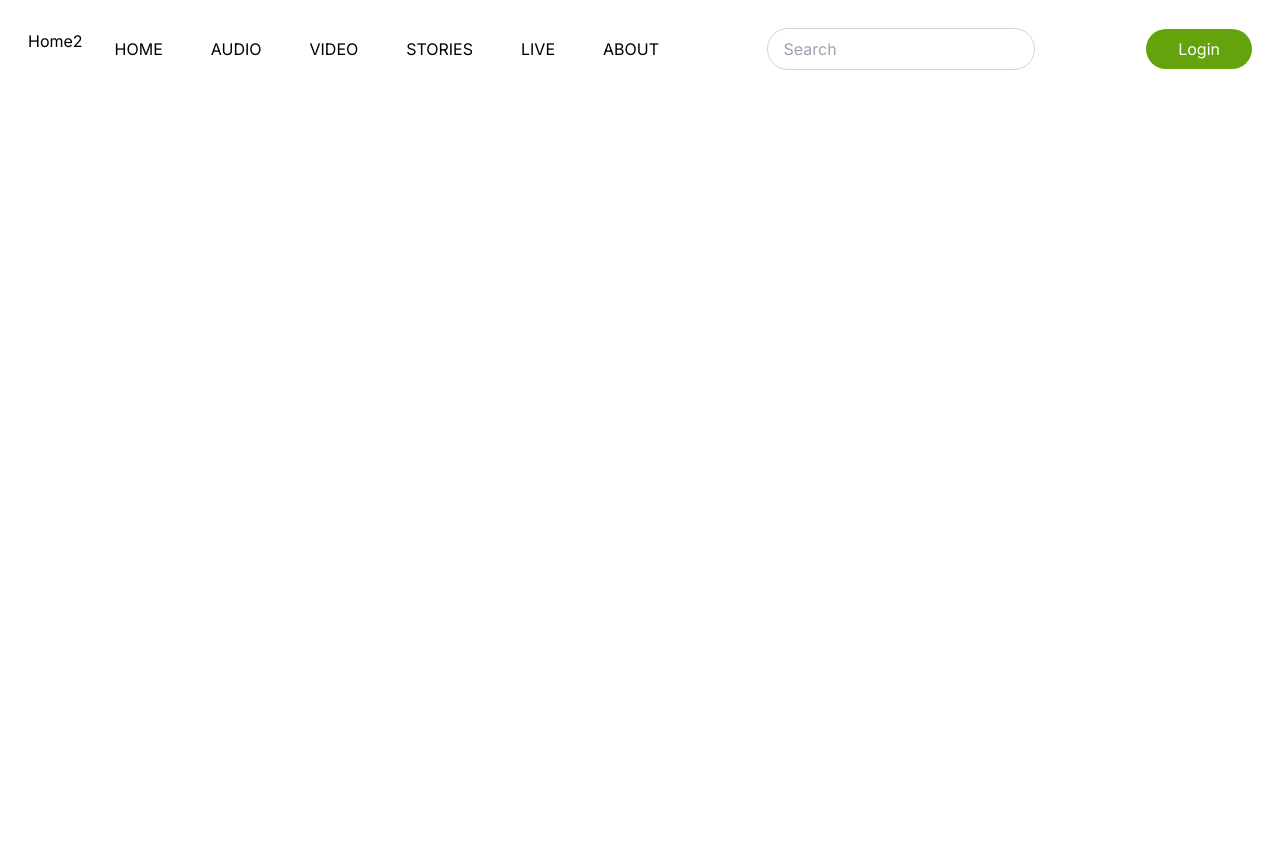
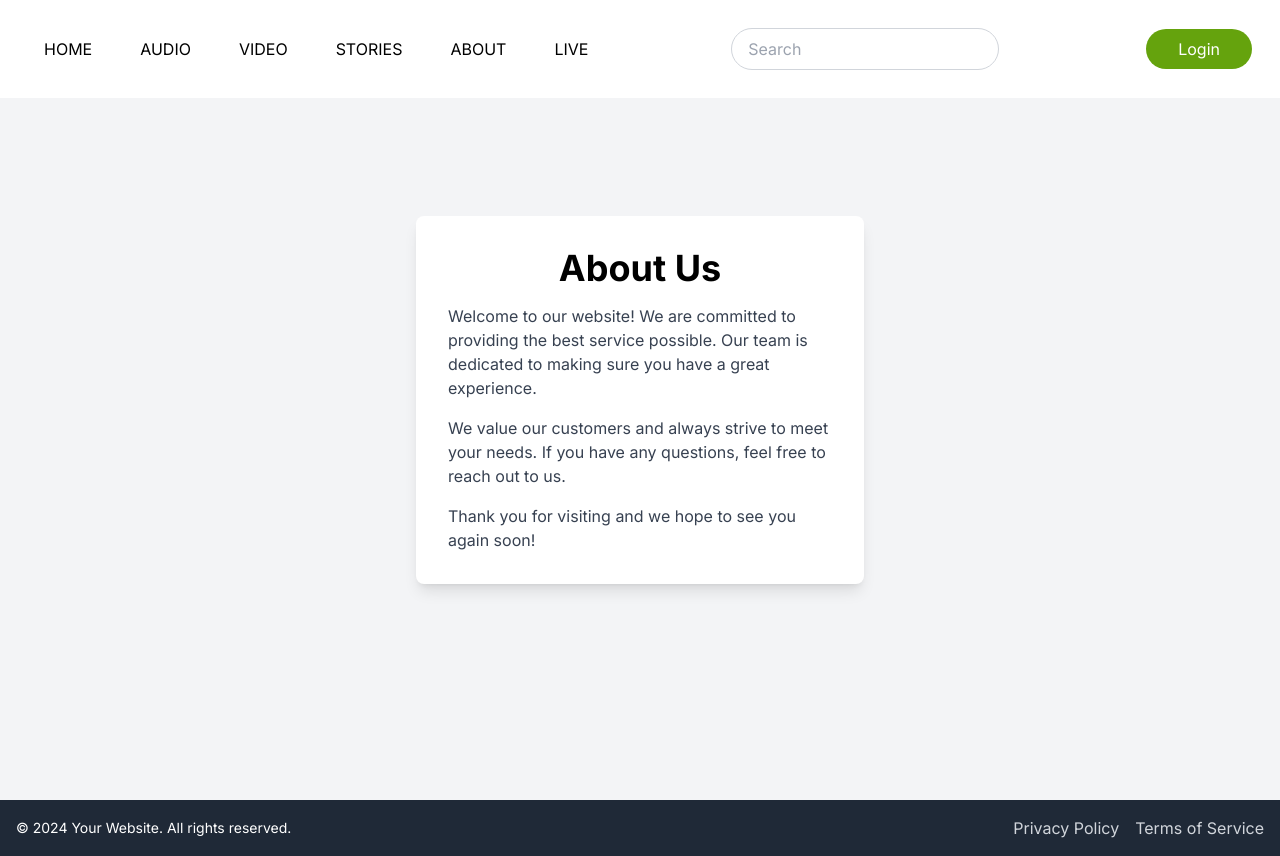
Before and after one commit to raasta-research-development/raasta-research, a Next.js app: page /about in a window 1280 px wide. Before the commit the page ends 800 px from the top, so only its background shows below. Built offline with nearby package versions, Linux system fonts and the light colour scheme.

Commit message:
linked somepages

```diff
--- a/src/components/HeroSection/index.jsx
+++ b/src/app/HeroSection/page.js
@@ -2,7 +2,7 @@ import React from 'react';
 
 function Herosection() {
   return (
-    <div className="mt-9">
+    <div className="mt-20"> {/* Adjust the margin as needed */}
       <div className="mt-7 bg-gray-500 p-4" style={{ height: '35.8rem' }}>
         News and daily updates
       </div>
--- a/src/app/about/page.js
+++ b/src/app/about/page.js
@@ -1,7 +1,26 @@
+// About.jsx
 import React from "react";
 
 function About() {
-  return <div>Aboutsfsf</div>;
+  return (
+    <div className="flex flex-col items-center justify-center min-h-screen bg-gray-100 p-4">
+      <div className="bg-white rounded-lg shadow-lg p-8 max-w-md w-full">
+        <h1 className="text-4xl font-bold mb-4 text-center">About Us</h1>
+        <p className="text-gray-700 mb-4">
+          Welcome to our website! We are committed to providing the best service
+          possible. Our team is dedicated to making sure you have a great
+          experience.
+        </p>
+        <p className="text-gray-700 mb-4">
+          We value our customers and always strive to meet your needs. If you
+          have any questions, feel free to reach out to us.
+        </p>
+        <p className="text-gray-700">
+          Thank you for visiting and we hope to see you again soon!
+        </p>
+      </div>
+    </div>
+  );
 }
 
 export default About;
--- a/src/app/layout.js
+++ b/src/app/layout.js
@@ -1,7 +1,7 @@
 import { Inter } from "next/font/google";
 import "./globals.css";
 import Navbar from "@/components/Navbar";
-
+import Footer from "@/components/Footer";
 const inter = Inter({ subsets: ["latin"] });
 
 export default function RootLayout({ children }) {
@@ -10,6 +10,7 @@ export default function RootLayout({ children }) {
       <body className={inter.className}>
         <Navbar />
         {children}
+        <Footer />
       </body>
     </html>
   );
--- a/src/app/page.js
+++ b/src/app/page.js
@@ -1,5 +1,5 @@
 import Footer from "@/components/Footer";
-import Herosection from "../components/HeroSection";
+import Herosection from "./HeroSection/page";
 
 export default function Home() {
   return (
--- a/src/components/Navbar/index.jsx
+++ b/src/components/Navbar/index.jsx
@@ -7,55 +7,41 @@ function Navbar() {
       <nav className="navbar fixed top-0 w-full bg-white text-black p-7 z-50">
         <div className="container mx-auto flex items-center justify-between">
           <ul className="flex flex-row space-x-4">
-            <Link href="/about">Home2</Link>
-            <li>
-              <a
+
+            <Link
+                href="/HeroSection"
+                className="block px-4 py-2 rounded hover:text-gray-600 uppercase" >
+                HOME
+            </Link>
+            <Link
                 href="#"
-                className="block px-4 py-2 rounded hover:text-gray-600 uppercase"
-              >
-                Home
-              </a>
-            </li>
-            <li>
-              <a
+                className="block px-4 py-2 rounded hover:text-gray-600 uppercase" >
+                AUDIO
+            </Link>
+            <Link
                 href="#"
-                className="block px-4 py-2 rounded hover:text-gray-600 uppercase"
-              >
-                Audio
-              </a>
-            </li>
-            <li>
-              <a
+                className="block px-4 py-2 rounded hover:text-gray-600 uppercase" >
+                VIDEO
+            </Link>
+            <Link
                 href="#"
-                className="block px-4 py-2 rounded hover:text-gray-600 uppercase"
-              >
-                Video
-              </a>
-            </li>
-            <li>
-              <a
+                className="block px-4 py-2 rounded hover:text-gray-600 uppercase" >
+                STORIES
+            </Link>
+            <Link
+                href="/about"
+                className="block px-4 py-2 rounded hover:text-gray-600 uppercase" >
+                ABOUT
+            </Link>
+            <Link
                 href="#"
-                className="block px-4 py-2 rounded hover:text-gray-600 uppercase"
-              >
-                Stories
-              </a>
-            </li>
-            <li>
-              <a
-                href="#"
-                className="block px-4 py-2 rounded hover:text-gray-600 uppercase"
-              >
-                Live
-              </a>
-            </li>
-            <li>
-              <a
-                href="#"
-                className="block px-4 py-2 rounded hover:text-gray-600 uppercase"
-              >
-                About
-              </a>
-            </li>
+                className="block px-4 py-2 rounded hover:text-gray-600 uppercase" >
+                LIVE
+            </Link>
+
+
+
+
           </ul>
 
           {/* Search Input */}
```
